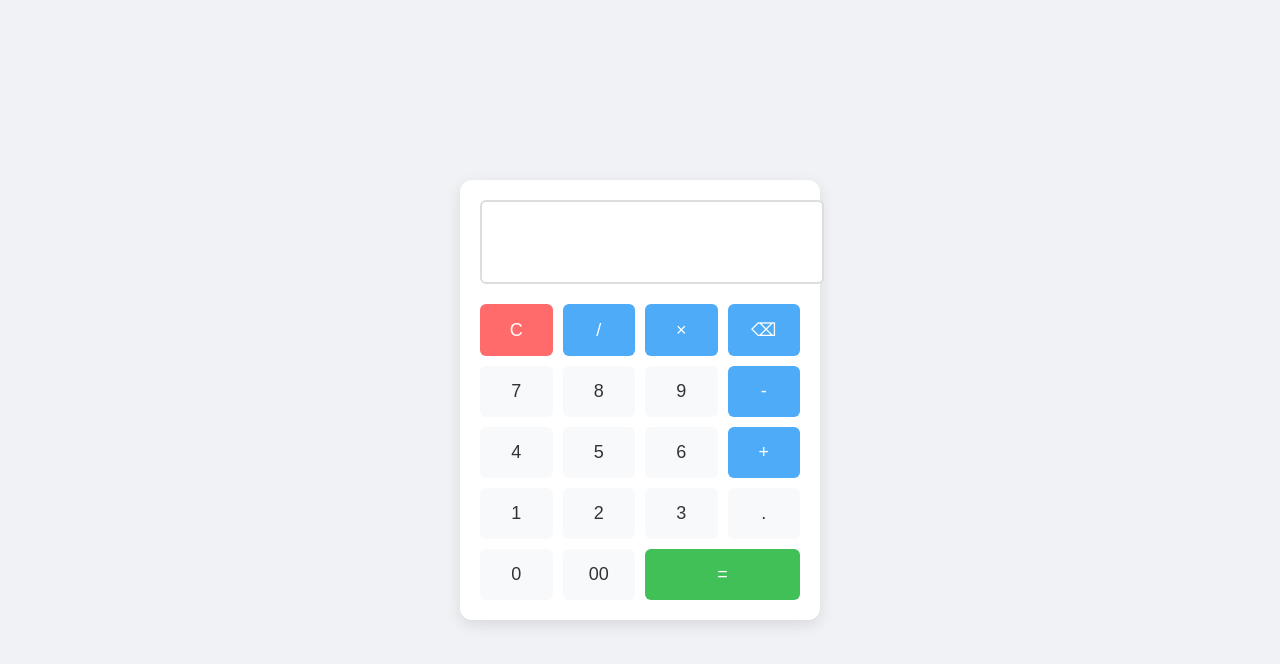
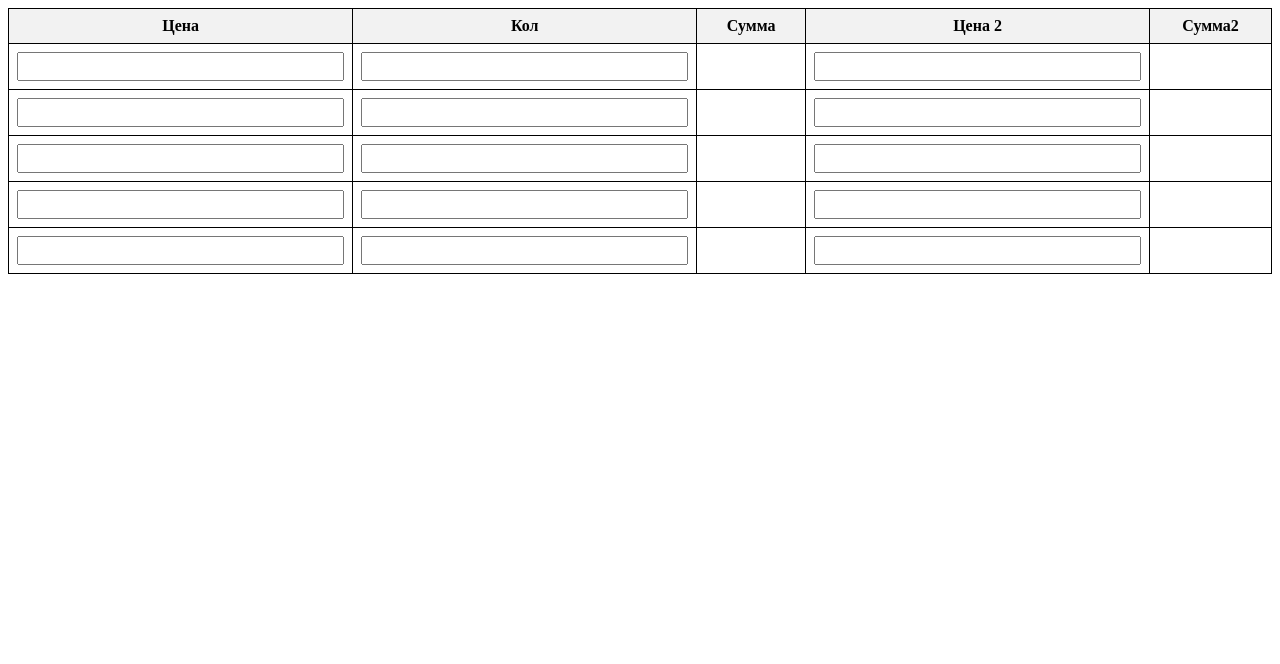
Before and after one commit to Volodymyr271/bsoftsyte, a plain HTML site: page test.html in a window 1280 px wide. Drawn offline with Linux system fonts and the light colour scheme.

Commit message:
Update test.html

```diff
--- a/test.html
+++ b/test.html
@@ -2,146 +2,93 @@
 <html lang="ru">
 <head>
     <meta charset="UTF-8">
-    <title>Калькулятор</title>
+    <meta name="viewport" content="width=device-width, initial-scale=1.0">
+    <title>Таблица</title>
     <style>
-        body {
-            display: flex;
-            justify-content: center;
-            align-items: center;
-            min-height: 100vh;
-            margin: 0;
-            background: #f0f2f5;
-            font-family: Arial, sans-serif;
+        table {
+            width: 100%;
+            border-collapse: collapse;
         }
-
-        .calculator {
-            background: #fff;
-            padding: 20px;
-            border-radius: 12px;
-            box-shadow: 0 5px 15px rgba(0,0,0,0.1);
-            width: 320px;
+        th, td {
+            border: 1px solid black;
+            padding: 8px;
+            text-align: center;
         }
-
-        #display {
+        th {
+            background-color: #f2f2f2;
+        }
+        input {
             width: 100%;
-            height: 60px;
-            margin-bottom: 20px;
-            padding: 10px;
-            font-size: 24px;
-            text-align: right;
-            border: 2px solid #ddd;
-            border-radius: 6px;
-            outline: none;
-        }
-
-        .buttons {
-            display: grid;
-            grid-template-columns: repeat(4, 1fr);
-            gap: 10px;
-        }
-
-        button {
-            padding: 15px;
-            font-size: 18px;
-            border: none;
-            border-radius: 6px;
-            cursor: pointer;
-            transition: all 0.2s;
-        }
-
-        button:hover {
-            filter: brightness(90%);
-        }
-
-        .number {
-            background: #f8f9fa;
-            color: #333;
-        }
-
-        .operator {
-            background: #4dabf7;
-            color: white;
-        }
-
-        .equal {
-            background: #40c057;
-            color: white;
-            grid-column: span 2;
-        }
-
-        .clear {
-            background: #ff6b6b;
-            color: white;
+            padding: 5px;
+            box-sizing: border-box;
         }
     </style>
 </head>
 <body>
-    <div class="calculator">
-        <input type="text" id="display" readonly>
-        <div class="buttons">
-            <button class="clear" onclick="clearDisplay()">C</button>
-            <button class="operator" onclick="appendToDisplay('/')">/</button>
-            <button class="operator" onclick="appendToDisplay('*')">×</button>
-            <button class="operator" onclick="backspace()">⌫</button>
-
-            <button class="number" onclick="appendToDisplay('7')">7</button>
-            <button class="number" onclick="appendToDisplay('8')">8</button>
-            <button class="number" onclick="appendToDisplay('9')">9</button>
-            <button class="operator" onclick="appendToDisplay('-')">-</button>
-
-            <button class="number" onclick="appendToDisplay('4')">4</button>
-            <button class="number" onclick="appendToDisplay('5')">5</button>
-            <button class="number" onclick="appendToDisplay('6')">6</button>
-            <button class="operator" onclick="appendToDisplay('+')">+</button>
-
-            <button class="number" onclick="appendToDisplay('1')">1</button>
-            <button class="number" onclick="appendToDisplay('2')">2</button>
-            <button class="number" onclick="appendToDisplay('3')">3</button>
-            <button class="number" onclick="appendToDisplay('.')">.</button>
-
-            <button class="number" onclick="appendToDisplay('0')">0</button>
-            <button class="number" onclick="appendToDisplay('00')">00</button>
-            <button class="equal" onclick="calculate()">=</button>
-        </div>
-    </div>
+    <table>
+        <thead>
+            <tr>
+                <th>Цена</th>
+                <th>Кол</th>
+                <th>Сумма</th>
+                <th>Цена 2</th>
+                <th>Сумма2</th>
+            </tr>
+        </thead>
+        <tbody>
+            <tr>
+                <td><input type="number" class="price" oninput="calculate()"></td>
+                <td><input type="number" class="quantity" oninput="calculate()"></td>
+                <td class="sum"></td>
+                <td><input type="number" class="price2" oninput="calculate()"></td>
+                <td class="sum2"></td>
+            </tr>
+            <tr>
+                <td><input type="number" class="price" oninput="calculate()"></td>
+                <td><input type="number" class="quantity" oninput="calculate()"></td>
+                <td class="sum"></td>
+                <td><input type="number" class="price2" oninput="calculate()"></td>
+                <td class="sum2"></td>
+            </tr>
+            <tr>
+                <td><input type="number" class="price" oninput="calculate()"></td>
+                <td><input type="number" class="quantity" oninput="calculate()"></td>
+                <td class="sum"></td>
+                <td><input type="number" class="price2" oninput="calculate()"></td>
+                <td class="sum2"></td>
+            </tr>
+            <tr>
+                <td><input type="number" class="price" oninput="calculate()"></td>
+                <td><input type="number" class="quantity" oninput="calculate()"></td>
+                <td class="sum"></td>
+                <td><input type="number" class="price2" oninput="calculate()"></td>
+                <td class="sum2"></td>
+            </tr>
+            <tr>
+                <td><input type="number" class="price" oninput="calculate()"></td>
+                <td><input type="number" class="quantity" oninput="calculate()"></td>
+                <td class="sum"></td>
+                <td><input type="number" class="price2" oninput="calculate()"></td>
+                <td class="sum2"></td>
+            </tr>
+        </tbody>
+    </table>
 
     <script>
-        const display = document.getElementById('display');
+        function calculate() {
+            const rows = document.querySelectorAll('tbody tr');
+            rows.forEach(row => {
+                const price = parseFloat(row.querySelector('.price').value) || 0;
+                const quantity = parseFloat(row.querySelector('.quantity').value) || 0;
+                const price2 = parseFloat(row.querySelector('.price2').value) || 0;
 
-        function appendToDisplay(value) {
-            display.value += value;
+                const sum = price * quantity;
+                const sum2 = quantity * price2;
+
+                row.querySelector('.sum').textContent = sum.toFixed(2);
+                row.querySelector('.sum2').textContent = sum2.toFixed(2);
+            });
         }
-
-        function clearDisplay() {
-            display.value = '';
-        }
-
-        function backspace() {
-            display.value = display.value.slice(0, -1);
-        }
-
-        function calculate() {
-            try {
-                display.value = eval(display.value.replace(/×/g, '*'));
-            } catch (error) {
-                display.value = 'Ошибка';
-                setTimeout(clearDisplay, 1000);
-            }
-        }
-
-        // Обработка ввода с клавиатуры
-        document.addEventListener('keydown', (e) => {
-            if (e.key >= '0' && e.key <= '9' || e.key === '.' || e.key === '+' ||
-                e.key === '-' || e.key === '*' || e.key === '/') {
-                appendToDisplay(e.key);
-            } else if (e.key === 'Enter') {
-                calculate();
-            } else if (e.key === 'Backspace') {
-                backspace();
-            } else if (e.key === 'Escape') {
-                clearDisplay();
-            }
-        });
     </script>
 </body>
 </html>
```
